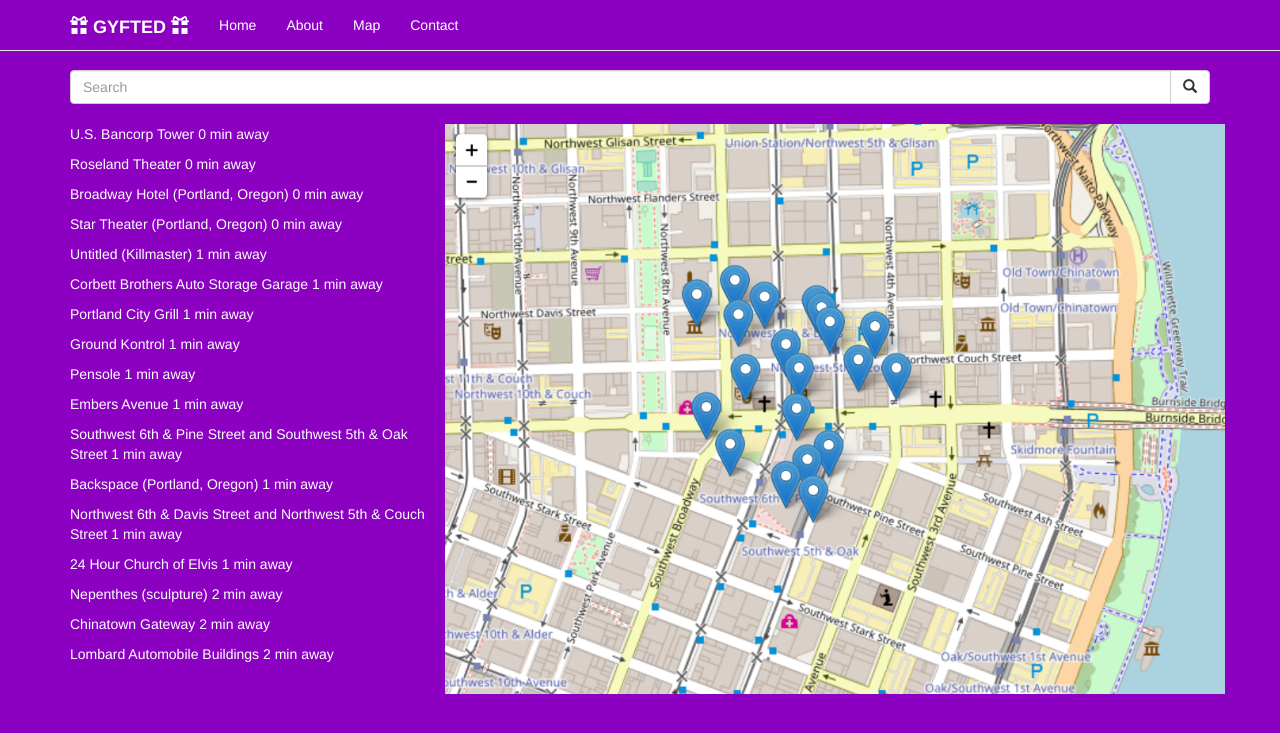
After one commit to jasonleonhard/gyfted, a Flask app: page /map in a window 1280 px wide. The commit adds this page. Shown: the top 733 px of the page. Run offline with Flask 2, Linux system fonts and the light colour scheme; some libraries are stand-ins or nearby versions.

Commit message:
add map route, styling, template and link

```diff
--- a/routes.py
+++ b/routes.py
@@ -17,6 +17,12 @@ def about():
     return render_template("about.html")
 
 
+@app.route("/map")
+def map():
+    """."""
+    return render_template("map.html")
+
+
 # disable browser caching
 @app.after_request
 def add_header(response):
--- /dev/null
+++ b/templates/map.html
@@ -0,0 +1,85 @@
+{% extends "template.html" %} {% block content %}
+<div class="container">
+    <div class="row">
+        <div class="col-xs-12">
+            <form class="form-horizontal" role="search">
+                <div class="input-group">
+                    <input type="text" class="form-control" placeholder="Search" name="srch-term" id="srch-term">
+                    <div class="input-group-btn">
+                        <button class="btn btn-default" type="submit">
+                            <i class="glyphicon glyphicon-search"></i>
+                        </button>
+                    </div>
+                </div>
+            </form>
+            <br>
+        </div>
+    </div>
+    <div class="row">
+        <div class="col-xs-4">
+            <!-- <div id="list"></div> -->
+            <div class="stub">
+                <p>
+                    U.S. Bancorp Tower 0 min away
+                </p>
+                <p>
+                    Roseland Theater 0 min away
+                </p>
+                <p>
+                    Broadway Hotel (Portland, Oregon) 0 min away
+                </p>
+                <p>
+                    Star Theater (Portland, Oregon) 0 min away
+                </p>
+                <p>
+                    Untitled (Killmaster) 1 min away
+                </p>
+                <p>
+                    Corbett Brothers Auto Storage Garage 1 min away
+                </p>
+                <p>
+                    Portland City Grill 1 min away
+                </p>
+                <p>
+                    Ground Kontrol 1 min away
+                </p>
+                <p>
+                    Pensole 1 min away
+                </p>
+                <p>
+                    Embers Avenue 1 min away
+                </p>
+                <p>
+                    Southwest 6th & Pine Street and Southwest 5th & Oak Street 1 min away
+                </p>
+                <p>
+                    Backspace (Portland, Oregon) 1 min away
+                </p>
+                <p>
+                    Northwest 6th & Davis Street and Northwest 5th & Couch Street 1 min away
+                </p>
+                <p>
+                    24 Hour Church of Elvis 1 min away
+                </p>
+                <p>
+                    Nepenthes (sculpture) 2 min away
+                </p>
+                <p>
+                    Chinatown Gateway 2 min away
+                </p>
+                <p>
+                    Lombard Automobile Buildings 2 min away
+                </p>
+                <p>
+            </div>
+        </div>
+        <div class="col-sm-8">
+            <div class="row">
+                <!-- <div id="map"></div> -->
+                <img src="../static/images/map_stub.png" class="img-responsive stub" />
+                <div class="space"></div>
+            </div>
+        </div>
+    </div>
+</div>
+{% endblock %}
--- a/templates/template.html
+++ b/templates/template.html
@@ -4,6 +4,8 @@
     <link href="https://maxcdn.bootstrapcdn.com/bootstrap/3.3.7/css/bootstrap.min.css" rel="stylesheet" integrity="sha384-BVYiiSIFeK1dGmJRAkycuHAHRg32OmUcww7on3RYdg4Va+PmSTsz/K68vbdEjh4u" crossorigin="anonymous" />
     <script src="https://maxcdn.bootstrapcdn.com/bootstrap/3.3.7/js/bootstrap.min.js" integrity="sha384-Tc5IQib027qvyjSMfHjOMaLkfuWVxZxUPnCJA7l2mCWNIpG9mGCD8wGNIcPD7Txa" crossorigin="anonymous"></script>
     <link href="{{ url_for('static', filename='css/base.css') }}" rel="stylesheet" />
+    <link href="{{ url_for('static', filename='css/base.css') }}" rel="stylesheet" />
+  <link rel="shortcut icon" href="{{ url_for('static', filename='favicon.ico') }}">
   </head>
   <body class="theme_colors">
     <!-- Fixed navbar -->
@@ -26,7 +28,7 @@
           <ul class="nav navbar-nav">
             <li><a href="/">Home</a></li>
             <li><a href="about">About</a></li>
-            <li><a href="#map">Map List Search</a></li>
+            <li><a href="map">Map</a></li>
             <li><a href="#contact">Contact</a></li>
           </ul>
         </div>
```
